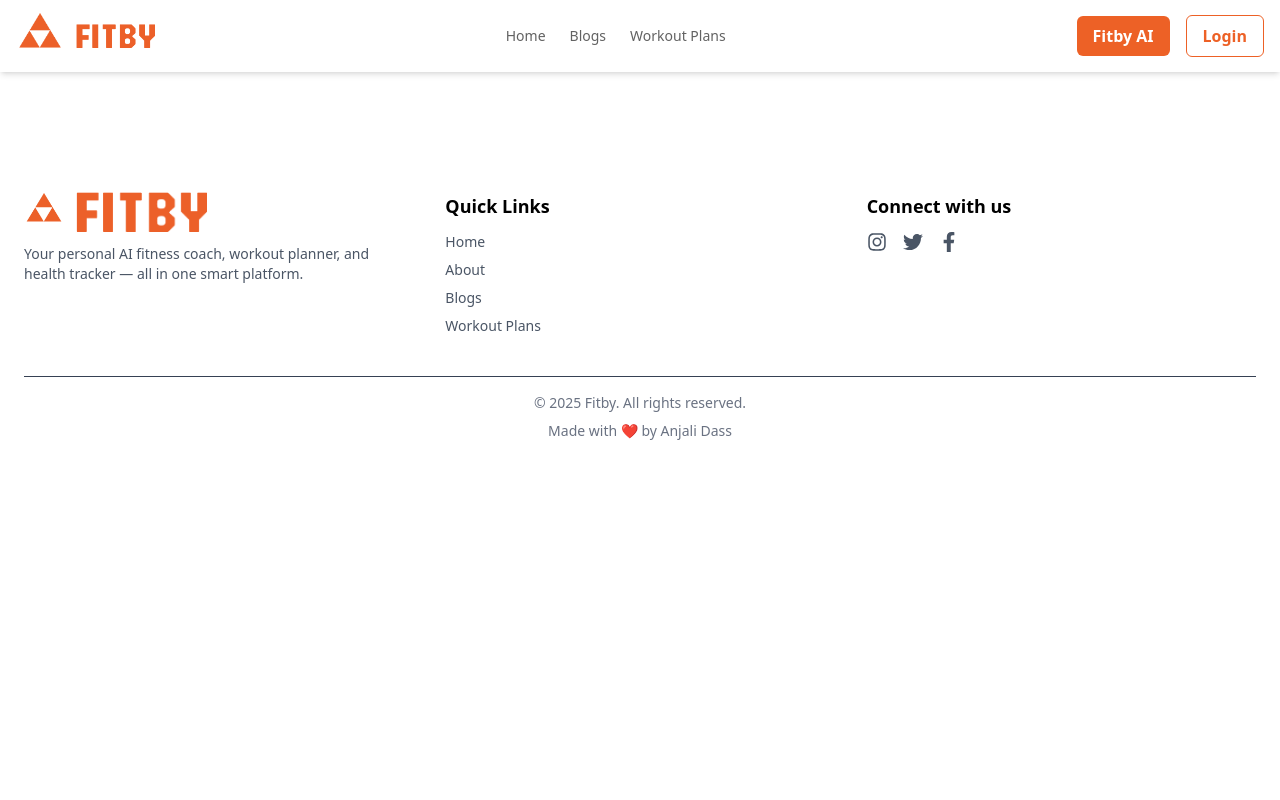
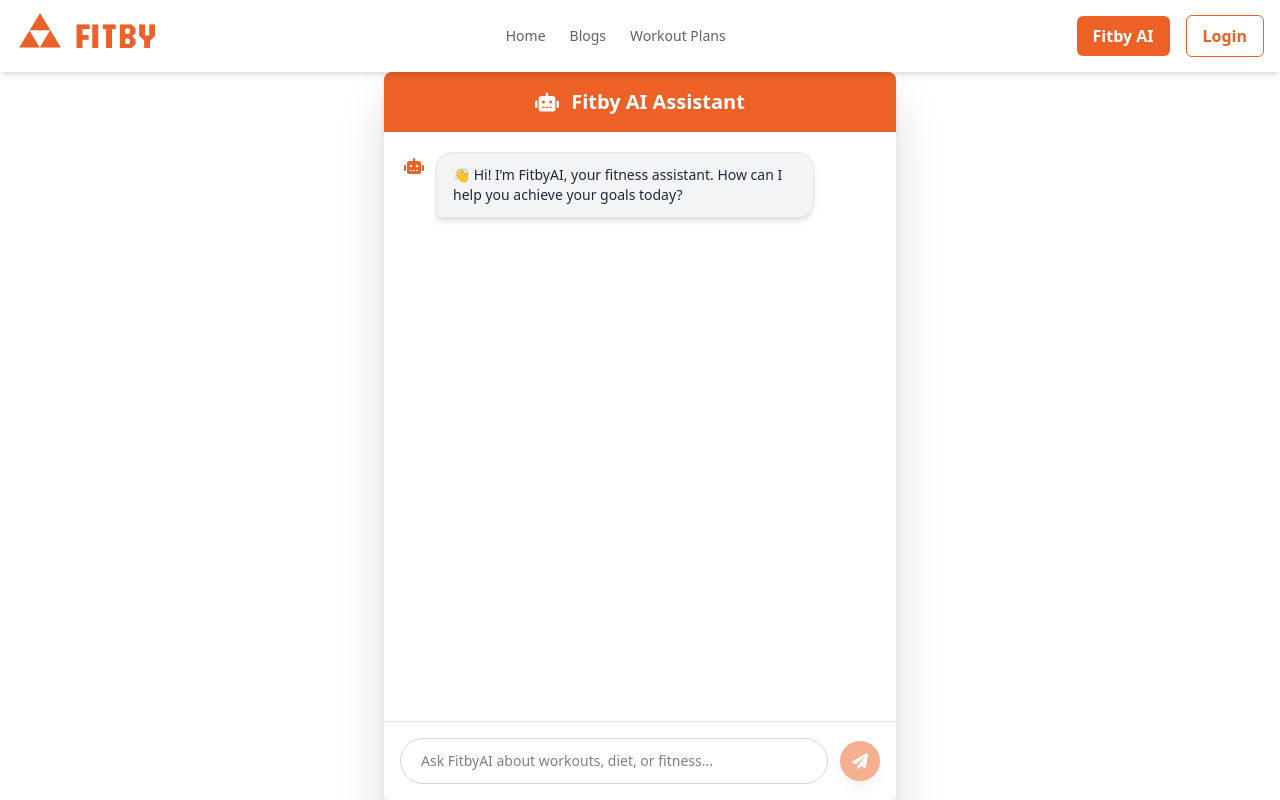
Before and after one commit to GLITCH-in-MATRIX9/Fitby-Fitness-AI-powered-App, a React (Vite) app in the folder frontend/: page /ai in a window 1280 px wide. Shown: the top 800 px of the page. Built offline with nearby package versions, Linux system fonts and the light colour scheme.

Commit message:
changes done to integrate AI Chatbot

```diff
--- a/frontend/src/pages/FitbyBot.jsx
+++ b/frontend/src/pages/FitbyBot.jsx
@@ -1,11 +1,144 @@
-import React from 'react'
+import React, { useState, useRef, useEffect } from "react";
+import axios from "axios";
+import { FaPaperPlane, FaRobot, FaUser } from "react-icons/fa"; // Imported FaRobot and FaUser
 
-const FitbyBot = () => {
+const FitbyAI = () => {
+  // Use a ref to scroll to the bottom of the chat window
+  const messagesEndRef = useRef(null);
+
+  const [messages, setMessages] = useState([
+    { role: "assistant", content: "👋 Hi! I’m FitbyAI, your fitness assistant. How can I help you achieve your goals today?" }
+  ]);
+  const [input, setInput] = useState("");
+  const [loading, setLoading] = useState(false);
+
+  // Scroll to the bottom whenever messages change
+  const scrollToBottom = () => {
+    messagesEndRef.current?.scrollIntoView({ behavior: "smooth" });
+  };
+
+  useEffect(() => {
+    scrollToBottom();
+  }, [messages]);
+
+  const handleSend = async () => {
+    if (!input.trim() || loading) return;
+
+    const userMessageContent = input;
+    // Add user message immediately
+    const newMessages = [...messages, { role: "user", content: userMessageContent }];
+    setMessages(newMessages);
+    setInput("");
+    setLoading(true);
+
+    try {
+      const res = await axios.post(
+        "http://localhost:5000/api/chat", // 🔗 your backend
+        { message: userMessageContent }
+      );
+
+      setMessages((prevMessages) => [
+        ...prevMessages,
+        { role: "assistant", content: res.data.reply },
+      ]);
+    } catch (err) {
+      console.error(err);
+      setMessages((prevMessages) => [
+        ...prevMessages,
+        { role: "assistant", content: "⚠️ Oops, something went wrong. Please check the server logs and try again!" },
+      ]);
+    } finally {
+      setLoading(false);
+    }
+  };
+
+  const handleKeyPress = (e) => {
+    if (e.key === "Enter") handleSend();
+  };
+
   return (
-    <div>
+    // Outer container for the entire chat component
+    <div className="flex flex-col h-screen bg-gray-100 max-w-lg mx-auto shadow-2xl rounded-lg">
 
+      {/* Header (Styling improved with a richer background and centered text) */}
+      <div className="bg-[#ed6126] text-white py-4 px-6 font-extrabold text-xl shadow-md rounded-t-lg flex items-center justify-center">
+        <FaRobot className="mr-3 text-2xl"/>
+        Fitby AI Assistant
+      </div>
+
+      {/* Chat Window (Fixed height and better padding) */}
+      <div className="flex-1 overflow-y-auto p-5 space-y-5 custom-scrollbar bg-white">
+        {messages.map((msg, idx) => (
+          <div
+            key={idx}
+            className={`flex ${
+              msg.role === "user" ? "justify-end" : "justify-start"
+            }`}
+          >
+            {/* AI Avatar */}
+            {msg.role !== "user" && (
+              <div className="flex-shrink-0 mr-3 mt-1 text-[#ed6126] text-xl">
+                <FaRobot />
+              </div>
+            )}
+
+            {/* Message Bubble */}
+            <div
+              className={`px-4 py-3 max-w-[80%] text-sm shadow-md transition-all duration-300 ${
+                msg.role === "user"
+                  ? "bg-[#ed6126] text-white rounded-t-2xl rounded-bl-2xl"
+                  : "bg-gray-100 text-gray-800 rounded-t-2xl rounded-br-2xl border border-gray-200"
+              }`}
+            >
+              {msg.content}
+            </div>
+
+            {/* User Avatar */}
+            {msg.role === "user" && (
+              <div className="flex-shrink-0 ml-3 mt-1 text-gray-500 text-xl">
+                <FaUser />
+              </div>
+            )}
+          </div>
+        ))}
+
+        {/* Loading Indicator */}
+        {loading && (
+          <div className="flex justify-start items-center">
+             <div className="flex-shrink-0 mr-3 mt-1 text-[#ed6126] text-xl">
+                <FaRobot />
+              </div>
+            <div className="px-4 py-3 rounded-2xl bg-gray-100 text-gray-500 text-sm border border-gray-200">
+              <span className="animate-pulse">FitbyAI is typing...</span>
+            </div>
+          </div>
+        )}
+
+        {/* Empty div for scrolling */}
+        <div ref={messagesEndRef} />
+      </div>
+
+      {/* Input Box (Cleaned up and made sticky at the bottom) */}
+      <div className="p-4 border-t border-gray-200 bg-white flex items-center rounded-b-lg sticky bottom-0">
+        <input
+          type="text"
+          value={input}
+          onChange={(e) => setInput(e.target.value)}
+          onKeyDown={handleKeyPress}
+          disabled={loading}
+          placeholder="Ask FitbyAI about workouts, diet, or fitness..."
+          className="flex-1 border border-gray-300 rounded-full px-5 py-3 text-sm focus:ring-2 focus:ring-[#ed6126] focus:border-transparent outline-none transition duration-150"
+        />
+        <button
+          onClick={handleSend}
+          disabled={loading || !input.trim()}
+          className="ml-3 bg-[#ed6126] text-white p-3 rounded-full hover:bg-black transition disabled:opacity-50 disabled:cursor-not-allowed shadow-lg"
+        >
+          <FaPaperPlane />
+        </button>
+      </div>
     </div>
-  )
-}
+  );
+};
 
-export default FitbyBot
+export default FitbyAI;
```
Also changed, not shown: 2 other files (tests, documents, lock files or other folders).
